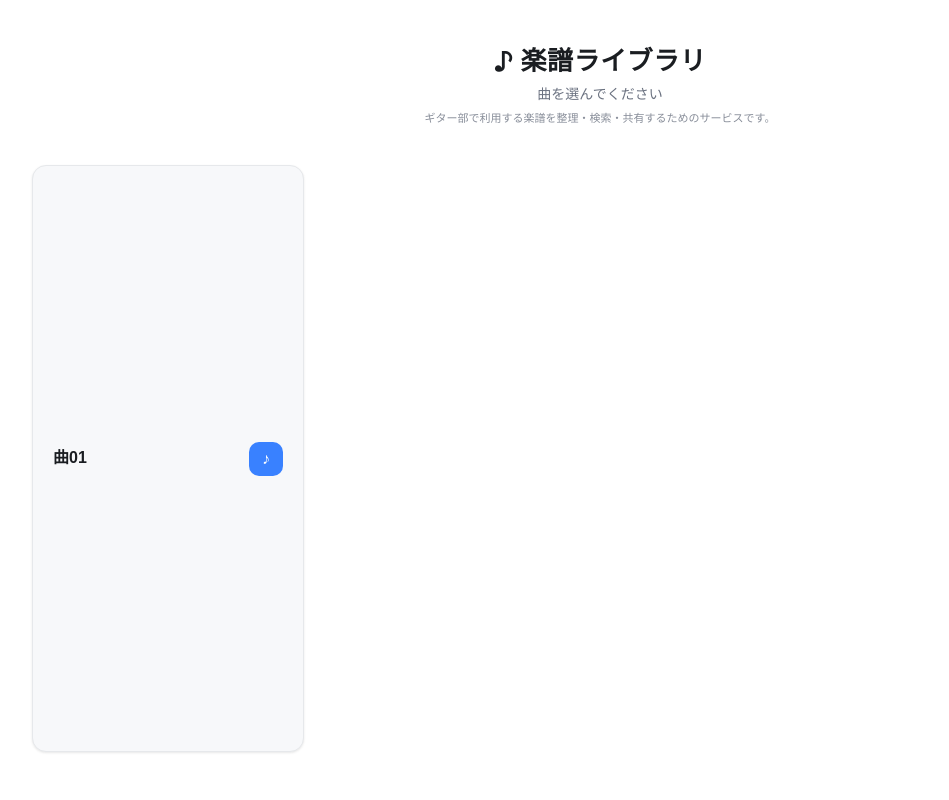
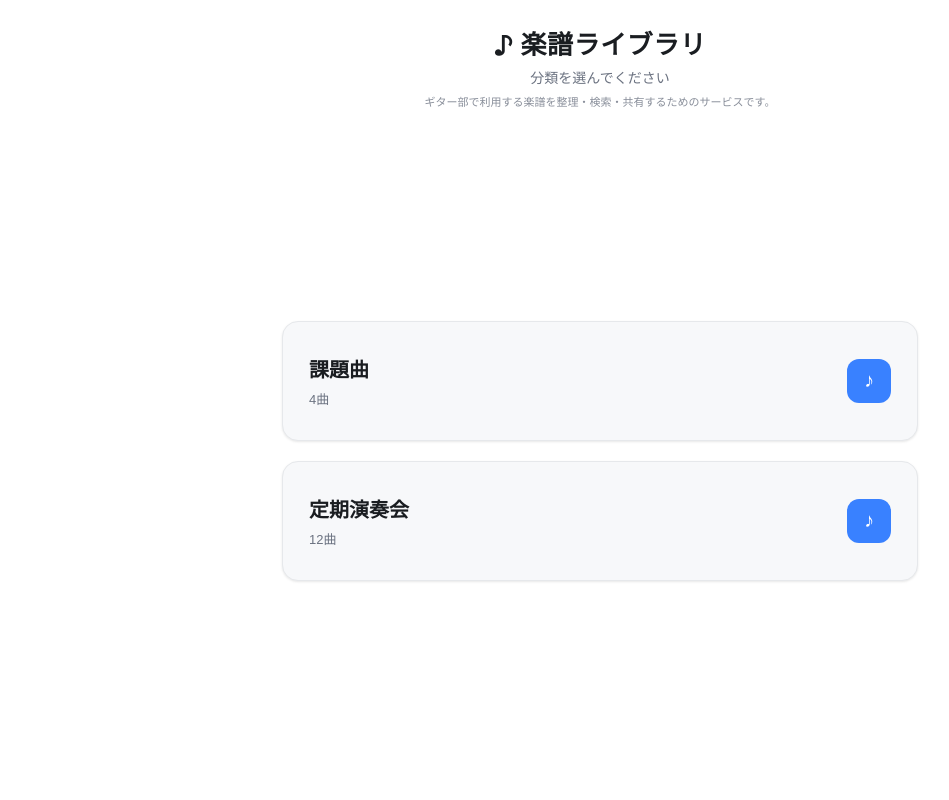
Before and after one commit to neko715/flat_viewer, a plain HTML site: page index.html in a window 1280 px wide. Shown: the whole page, without its empty margins (40-989 px from the left). Drawn offline with Linux system fonts and the light colour scheme.

Commit message:
Update index.html

```diff
--- a/index.html
+++ b/index.html
@@ -37,8 +37,8 @@
     flex-direction: column;
   }
 
-  /* ---------- メニュー画面 ---------- */
-  #menu-screen {
+  /* ---------- カテゴリ画面 ---------- */
+  #category-screen {
     height: 100%;
     width: 100%;
     display: flex;
@@ -46,10 +46,82 @@
     overflow-y: auto;
   }
 
+  .category-grid {
+    flex: 1;
+    display: flex;
+    flex-direction: column;
+    gap: 20px;
+    padding: 24px 32px 48px;
+    max-width: 700px;
+    margin: 0 auto;
+    width: 100%;
+    justify-content: center;
+  }
+
+  .category-card {
+    background: var(--bg-soft);
+    border: 1px solid var(--border);
+    border-radius: 16px;
+    padding: 32px 26px;
+    cursor: pointer;
+    text-align: left;
+    font-size: 20px;
+    font-weight: 700;
+    color: var(--text);
+    box-shadow: var(--shadow);
+    transition: transform 0.15s ease, box-shadow 0.15s ease, border-color 0.15s ease, background 0.15s ease;
+    display: flex;
+    align-items: center;
+    justify-content: space-between;
+    gap: 12px;
+  }
+
+  .category-card .sub {
+    display: block;
+    margin-top: 6px;
+    font-size: 13px;
+    font-weight: 500;
+    color: var(--text-sub);
+  }
+
+  .category-card:hover {
+    transform: translateY(-2px);
+    box-shadow: var(--shadow-hover);
+    border-color: var(--accent);
+    background: var(--accent-soft);
+  }
+
+  .category-card:active {
+    transform: translateY(0px) scale(0.99);
+  }
+
+  .category-card .icon {
+    flex-shrink: 0;
+    width: 44px;
+    height: 44px;
+    border-radius: 12px;
+    background: var(--accent);
+    color: #fff;
+    display: flex;
+    align-items: center;
+    justify-content: center;
+    font-size: 20px;
+  }
+
+  /* ---------- メニュー画面 ---------- */
+  #menu-screen {
+    height: 100%;
+    width: 100%;
+    display: none;
+    flex-direction: column;
+    overflow-y: auto;
+  }
+
   .menu-header {
-    padding: 40px 24px 16px;
+    padding: 24px 24px 16px;
     text-align: center;
     flex-shrink: 0;
+    position: relative;
   }
 
   .menu-header h1 {
@@ -63,6 +135,35 @@
     margin: 0;
     color: var(--text-sub);
     font-size: 14px;
+  }
+
+  .menu-back-btn {
+    position: absolute;
+    left: 16px;
+    top: 16px;
+    display: flex;
+    align-items: center;
+    gap: 6px;
+    border: 1px solid var(--border);
+    background: var(--bg-soft);
+    color: var(--text);
+    font-size: 13px;
+    font-weight: 600;
+    padding: 7px 13px;
+    border-radius: 999px;
+    cursor: pointer;
+    transition: background 0.15s ease, border-color 0.15s ease, transform 0.1s ease;
+  }
+
+  .menu-back-btn:hover {
+    background: var(--accent-soft);
+    border-color: var(--accent);
+    color: var(--accent);
+  }
+
+  .menu-back-btn svg {
+    width: 14px;
+    height: 14px;
   }
 
   .menu-header .service-desc {
@@ -274,12 +375,27 @@
 
 <div id="app">
 
+  <!-- カテゴリ画面 -->
+  <div id="category-screen">
+    <div class="menu-header">
+      <h1>♪ 楽譜ライブラリ</h1>
+      <p>分類を選んでください</p>
+      <p class="service-desc">ギター部で利用する楽譜を整理・検索・共有するためのサービスです。</p>
+    </div>
+    <div class="category-grid" id="category-grid"></div>
+  </div>
+
   <!-- メニュー画面 -->
   <div id="menu-screen">
     <div class="menu-header">
-      <h1>♪ 楽譜ライブラリ</h1>
+      <button class="menu-back-btn" id="menu-back-btn">
+        <svg viewBox="0 0 24 24" fill="none" stroke="currentColor" stroke-width="2.4" stroke-linecap="round" stroke-linejoin="round">
+          <polyline points="15 18 9 12 15 6"></polyline>
+        </svg>
+        分類に戻る
+      </button>
+      <h1 id="menu-title">♪ 楽譜ライブラリ</h1>
       <p>曲を選んでください</p>
-      <p class="service-desc">ギター部で利用する楽譜を整理・検索・共有するためのサービスです。</p>
     </div>
     <div class="menu-grid" id="menu-grid"></div>
   </div>
@@ -310,10 +426,11 @@
 
 <script>
   // 曲データ
-  const songs = [/*
+  const songs = [
     {
       id: "donpan",
       title: "ドンパン節",
+      category: "concert",
       parts: [
         { label: null, embed: `<iframe src="https://flat.io/embed/69566a0f5698b329e9cf37f9?_l=true&sharingKey=e56ac8b1f7016ea1670c778f4b2176f7e09b4f53822976d25c406693a83e813f6d1b999325b3dc6ce629695619f5e8f765ded6e56f20cc10441f5d88a6fbcd2b&layout=page&parts=1557d8e1-3d54-ec0a-7475-72b8f9429b60" frameBorder="0" allowfullscreen allow="autoplay; midi"></iframe>` }
       ]
@@ -321,6 +438,7 @@
     {
       id: "tegami",
       title: "手紙 ~拝啓十五の君へ~",
+      category: "concert",
       parts: [
         { label: null, embed: `<iframe src="https://flat.io/embed/6953cbbd73d0b83496ad1db6?_l=true&sharingKey=7fe2e61f651d360fdd5264b82633139659a93d07b5db1355d06851d8c24600ac143c7d2ece838291f9f33b14f0f6c06425d2c2d413b6420ee36e3520a0e7fcf6&layout=page&parts=ba7eed4b-034f-9626-4f5c-37ec04259290" frameBorder="0" allowfullscreen allow="autoplay; midi"></iframe>` }
       ]
@@ -328,6 +446,7 @@
     {
       id: "isoginchaku",
       title: "イソギンチャクの舞踏会",
+      category: "required",
       parts: [
         { label: null, embed: `<iframe src="https://flat.io/embed/6a24efc12ff27c37392852ce?_l=true&sharingKey=9da3530e0833f3768bf87994a31051a72a957889b452cb5ed12451215b9f35009f6c68aeaf4f2e72c8dfad812ddeaaf8b5e1536794d20a60c526d5ed63ccf5d5&layout=page&parts=5d156edd-4fd4-fe75-d3a9-e03f7261ae9d" frameBorder="0" allowfullscreen allow="autoplay; midi"></iframe>` }
       ]
@@ -335,6 +454,7 @@
     {
       id: "hungarian6",
       title: "ハンガリア舞曲 第6番",
+      category: "required",
       parts: [
         { label: null, embed: `<iframe src="https://flat.io/embed/6a35d2ea998da023e6afa1c7?_l=true&sharingKey=eea2f1a59fc0878f9afd838060583d76ab845e86072c4de2a10759a44361c97b8ca16dd1dacd491393bb32b23b3a247e93ff29ff4504ce7a27a02cdb0bb7719f&layout=page&parts=91d5ec99-87d6-e638-d15f-922adf44088d" frameBorder="0" allowfullscreen allow="autoplay; midi"></iframe>` }
       ]
@@ -342,20 +462,23 @@
     {
       id: "jounetsu",
       title: "情熱大陸",
+      category: "concert",
       parts: [
         { label: null, embed: `<iframe src="https://flat.io/embed/69055083e6b080a1608321f4?_l=true&sharingKey=b0828e3ccf7e66184f920fde35c24be5ccb3dd9c65528a71fa2c4f63336dfe152864cfbdd77621587deae8845d115d49eae74f3bcdf2bb378ff7cb45ff2c246f&layout=page&parts=522ffba2-6d1d-b75f-34ca-9617ee312f6f" frameBorder="0" allowfullscreen allow="autoplay; midi"></iframe>` }
       ]
-    },*/
+    },
     {
       id: "ponyo",
-      title: "曲01",
+      title: "崖の上のポニョ",
+      category: "concert",
       parts: [
         { label: null, embed: `<iframe src="https://flat.io/embed/693c1b1a082289b2bec81d20?_l=true&sharingKey=a932dc3586110dc744a65c281380557daa080e3c2f626b534b20f0bda7d5666ad81d8599f96fd756c236ea50f7de0f98aac3a3bc156697f79ea70c39197ffbe5&layout=page&parts=aa397922-190b-76f0-5cd2-1fdf175eb4a5" frameBorder="0" allowfullscreen allow="autoplay; midi"></iframe>` }
       ]
-    }/*,
+    },
     {
       id: "spanishcoffee",
       title: "スパニッシュコーヒー",
+      category: "concert",
       parts: [
         { label: null, embed: `<iframe src="https://flat.io/embed/695803e6d28e9955f3394f93?_l=true&sharingKey=c53cc720bec298e137df1b8cd2de740c7ae16f9f72de2ac21c03abf3bdd205eba39875c3d6192366df18febcb1be7b4268f405874b721f92a270c1efe5042d5d&layout=page&parts=c7bb4e14-fd13-ec64-487c-c8e50268676e" frameBorder="0" allowfullscreen allow="autoplay; midi"></iframe>` }
       ]
@@ -363,6 +486,7 @@
     {
       id: "summer",
       title: "Summer",
+      category: "concert",
       parts: [
         { label: null, embed: `<iframe src="https://flat.io/embed/69590ec63e4d044740002ae3?_l=true&sharingKey=ced105bd559f7518504df9af6ec0a60af6b19433b09175647ad7e8c97048210b4e1fd72ab3aacac5f38e05febed9699acdbb1a9416562d451a574869e4837da5&layout=page&parts=dd76b499-f79a-e0d0-2afa-4600308003db" frameBorder="0" allowfullscreen allow="autoplay; midi"></iframe>` }
       ]
@@ -370,6 +494,7 @@
     {
       id: "yagigaya",
       title: "八木が谷中学校 校歌",
+      category: "concert",
       parts: [
         { label: null, embed: `<iframe src="https://flat.io/embed/69593c77e5c8f4b865af6844?_l=true&sharingKey=06751da22bd704e9087e0d6da31e21a2b2ac3aca0b47618707871f472f2e8a13e4327ea4588afc1a6cb9ecee073b603ebf3b77c2fa7af2262a61ca301bf98dca&layout=page&parts=9cf734de-ebcb-b6b1-37c0-028152ddbb1d" frameBorder="0" allowfullscreen allow="autoplay; midi"></iframe>` }
       ]
@@ -377,6 +502,7 @@
     {
       id: "aladdin_top",
       title: "アラジンメドレー（上）",
+      category: "concert",
       parts: [
         { label: null, embed: `<iframe src="https://flat.io/embed/6947e585b07819d021e3456a?_l=true&sharingKey=aaf4cc930e525fb3b7cf67bc62e5de295cde6b390b5150722ee56152ff2725793574066d02d8ea8a7a410cd448a07e8b748bcf0f3b11fe04781113409ff01d68&layout=page&parts=2eb9a131-3628-6eef-9ce5-1908bb36bc23" frameBorder="0" allowfullscreen allow="autoplay; midi"></iframe>` }
       ]
@@ -384,6 +510,7 @@
     {
       id: "aladdin_bottom",
       title: "アラジンメドレー（下）",
+      category: "concert",
       parts: [
         { label: null, embed: `<iframe src="https://flat.io/embed/6947e585b07819d021e3456a?_l=true&sharingKey=aaf4cc930e525fb3b7cf67bc62e5de295cde6b390b5150722ee56152ff2725793574066d02d8ea8a7a410cd448a07e8b748bcf0f3b11fe04781113409ff01d68&layout=page&parts=90939500-d3e2-043c-6b49-2250b102f413" frameBorder="0" allowfullscreen allow="autoplay; midi"></iframe>` }
       ]
@@ -391,6 +518,7 @@
     {
       id: "sherry_top",
       title: "シェリーにくちづけ（上）",
+      category: "concert",
       parts: [
         { label: null, embed: `<iframe src="https://flat.io/embed/68fc8547873173519f8731eb?_l=true&sharingKey=0859d9ac1f6f732b305079a8ee8f053b97eaeac73b4adceba8832e1ec5242f87f8b63562f58acadd2eca25de8906e0ccef1d5fc19272a20bf079c156a4703502&layout=page&parts=a23400c1-9635-a677-5a5f-e8dca044ced8" frameBorder="0" allowfullscreen allow="autoplay; midi"></iframe>` }
       ]
@@ -398,6 +526,7 @@
     {
       id: "sherry_bottom",
       title: "シェリーにくちづけ（下）",
+      category: "concert",
       parts: [
         { label: null, embed: `<iframe src="https://flat.io/embed/68fc8547873173519f8731eb?_l=true&sharingKey=0859d9ac1f6f732b305079a8ee8f053b97eaeac73b4adceba8832e1ec5242f87f8b63562f58acadd2eca25de8906e0ccef1d5fc19272a20bf079c156a4703502&layout=page&parts=0f4fd0c9-9df9-badc-97a2-2e0a3b395062" frameBorder="0" allowfullscreen allow="autoplay; midi"></iframe>` }
       ]
@@ -405,6 +534,7 @@
     {
       id: "mariamari",
       title: "マリア・マリ",
+      category: "required",
       parts: [
         { label: null, embed: `<iframe src="https://flat.io/embed/6856ace1fc4bfb6ba1b40522?_l=true&sharingKey=6ca34b6166b884b1029b3b25b2c11461e17dbb3cf36dff085030b1a75cb1fece9050dcfd8a283a271b9c91723236258998bc07f016cf68db4710664de951c701&layout=page&parts=770aa321-be25-3c4d-b904-c2ace35e0f2a" frameBorder="0" allowfullscreen allow="autoplay; midi"></iframe>` }
       ]
@@ -412,6 +542,7 @@
     {
       id: "zankoku",
       title: "残酷な天使のテーゼ",
+      category: "concert",
       parts: [
         { label: null, embed: `<iframe src="https://flat.io/embed/68fcd4cf0e77c0beb70a9edd?_l=true&sharingKey=977f3ad79de59bc2ca4acd83642ee7aab809bd76c3130b0e29e29317697393132119fb41adfce3888e3feae0b219239f985fa49e23232ca35e7c4423db0e7338&layout=page&parts=a41ac6a7-6294-94cc-9492-f8a4e844443c" frameBorder="0" allowfullscreen allow="autoplay; midi"></iframe>` }
       ]
@@ -419,31 +550,72 @@
     {
       id: "usagiwani",
       title: "ウサギとワニ",
+      category: "required",
       parts: [
         { label: null, embed: `<iframe src="https://flat.io/embed/687cb0f7f00c0cac48620851?_l=true&sharingKey=7e1213ec47d21ae719bf260914e4b1219c70a46feeb4c05d1caee77dc5c7221e906a51c6d73fd5190c5402b6f8241671d6805237c8294fc6ec229d41b5e9ed66&layout=page&parts=67f3022b-7a38-b3aa-6d44-60e1eae877fb" frameBorder="0" allowfullscreen allow="autoplay; midi"></iframe>` }
       ]
-    }*/
+    }
   ];
 
+  // カテゴリ定義
+  const categories = [
+    { id: "required", title: "課題曲", sub: `${songs.filter(s => s.category === "required").length}曲` },
+    { id: "concert", title: "定期演奏会", sub: `${songs.filter(s => s.category === "concert").length}曲` }
+  ];
+
+  const categoryScreen = document.getElementById("category-screen");
+  const categoryGrid = document.getElementById("category-grid");
   const menuGrid = document.getElementById("menu-grid");
   const menuScreen = document.getElementById("menu-screen");
+  const menuTitle = document.getElementById("menu-title");
+  const menuBackBtn = document.getElementById("menu-back-btn");
   const scoreScreen = document.getElementById("score-screen");
   const scoreTitle = document.getElementById("score-title");
   const scoreBody = document.getElementById("score-body");
   const backBtn = document.getElementById("back-btn");
   const fullscreenBtn = document.getElementById("fullscreen-btn");
 
-  // メニューを生成
-  songs.forEach(song => {
+  // カテゴリ一覧を生成
+  categories.forEach(cat => {
     const card = document.createElement("button");
-    card.className = "song-card";
+    card.className = "category-card";
     card.innerHTML = `
-      <span class="title">${song.title}</span>
+      <span>
+        ${cat.title}
+        <span class="sub">${cat.sub}</span>
+      </span>
       <span class="icon">♪</span>
     `;
-    card.addEventListener("click", () => openScore(song));
-    menuGrid.appendChild(card);
+    card.addEventListener("click", () => openCategory(cat));
+    categoryGrid.appendChild(card);
   });
+
+  function openCategory(cat) {
+    menuTitle.textContent = `♪ ${cat.title}`;
+    menuGrid.innerHTML = "";
+
+    songs.filter(s => s.category === cat.id).forEach(song => {
+      const card = document.createElement("button");
+      card.className = "song-card";
+      card.innerHTML = `
+        <span class="title">${song.title}</span>
+        <span class="icon">♪</span>
+      `;
+      card.addEventListener("click", () => openScore(song));
+      menuGrid.appendChild(card);
+    });
+
+    categoryScreen.style.display = "none";
+    menuScreen.style.display = "flex";
+  }
+
+  function closeMenu() {
+    menuScreen.style.display = "none";
+    categoryScreen.style.display = "flex";
+    menuGrid.innerHTML = "";
+  }
+
+  menuBackBtn.addEventListener("click", closeMenu);
 
   function openScore(song) {
     scoreTitle.textContent = song.title;
@@ -472,6 +644,7 @@
     menuScreen.style.display = "flex";
     scoreBody.innerHTML = "";
   }
+  // 「戻る」ボタンは楽譜画面→曲一覧画面に戻る（categoryScreenはそのまま非表示）
 
   backBtn.addEventListener("click", closeScore);
 
```
